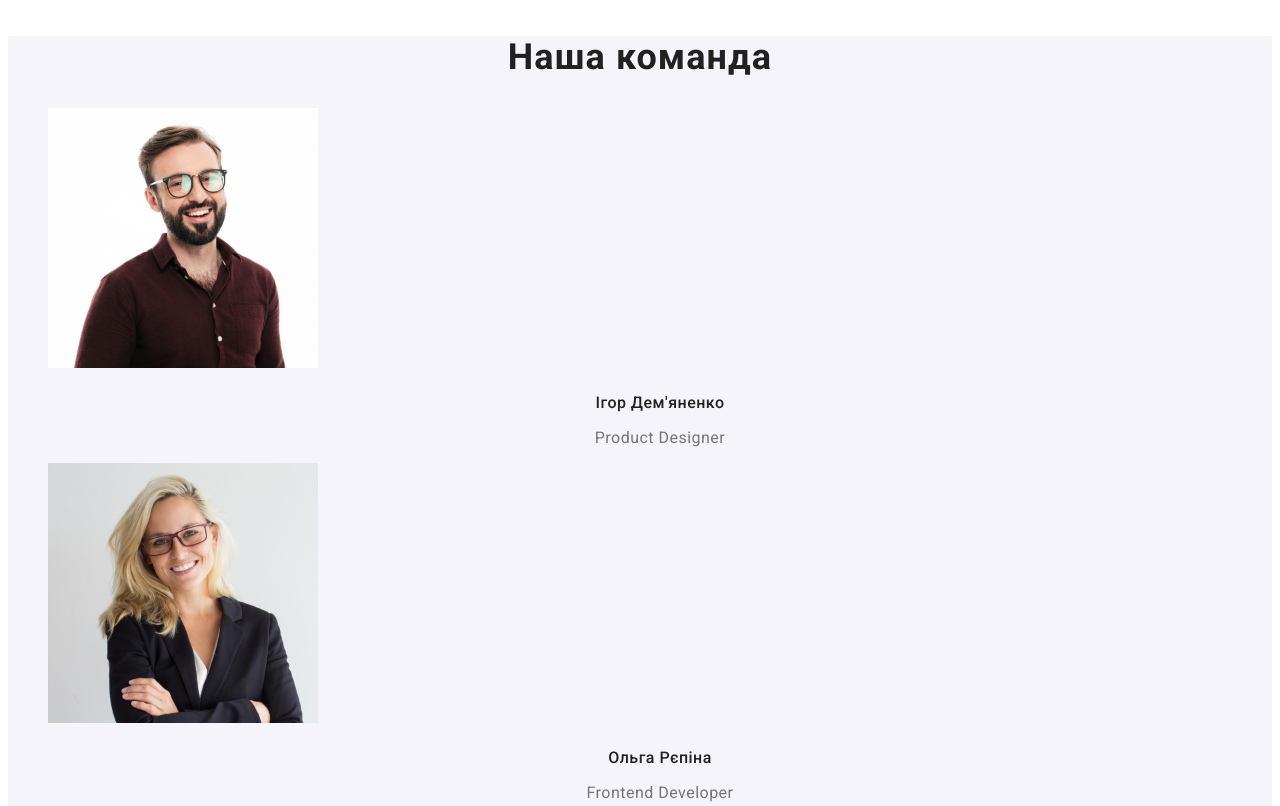
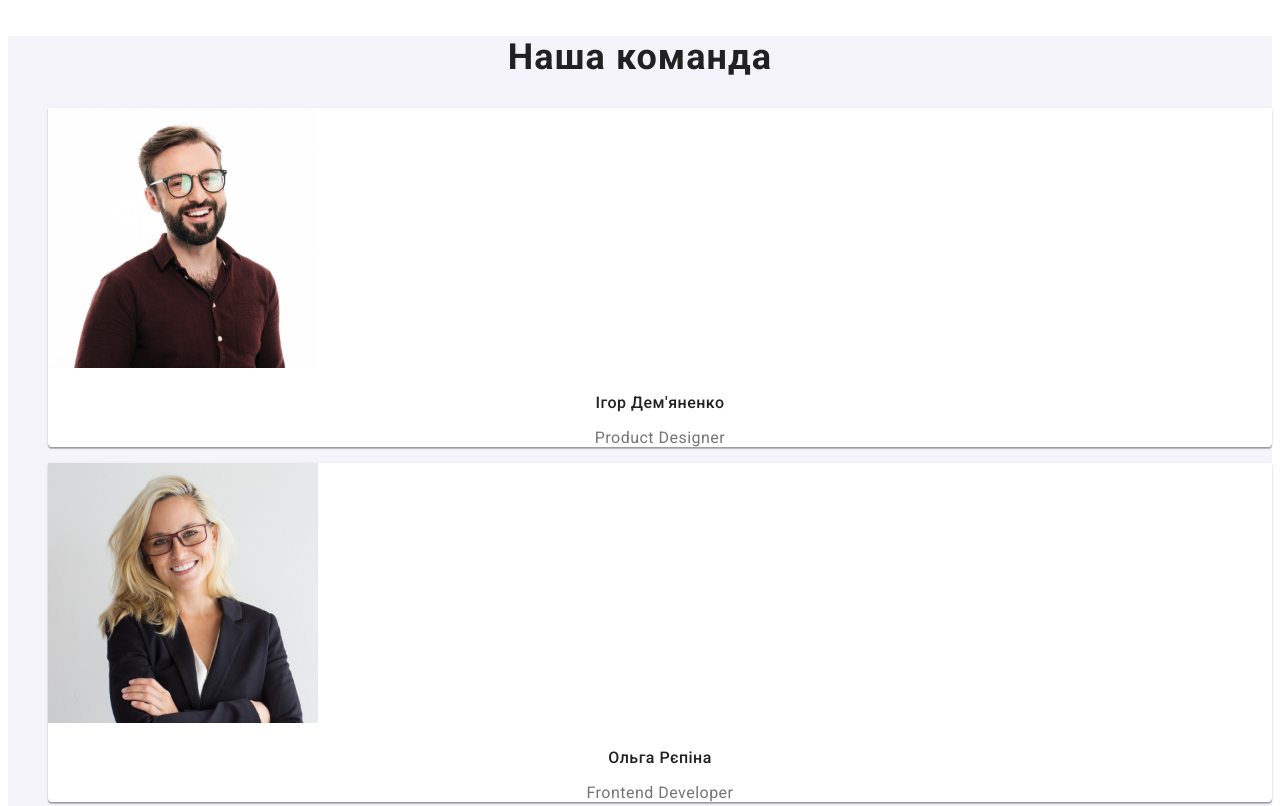
Before and after one commit to Irene5698/goit-markup-hw-01, a plain HTML site: page index.html in a window 1280 px wide. Shown: the part 1655-2461 px from the top of the page. Drawn offline with Linux system fonts and the light colour scheme.

Commit message:
Додано стиль під фото

```diff
--- a/CSS/styles.css
+++ b/CSS/styles.css
@@ -159,6 +159,12 @@ a {
   background: var(--grey-background-color);
 }
 
+.team-item {
+ background-color: var(--accent-background-color);
+box-shadow: 0px 1px 3px rgba(0, 0, 0, 0.12), 0px 1px 1px rgba(0, 0, 0, 0.14), 0px 2px 1px rgba(0, 0, 0, 0.2);
+border-radius: 0px 0px 4px 4px;
+}
+
 /* Footer */
 .footer .footer-logo {
   color: var(--white-text-color);
```
